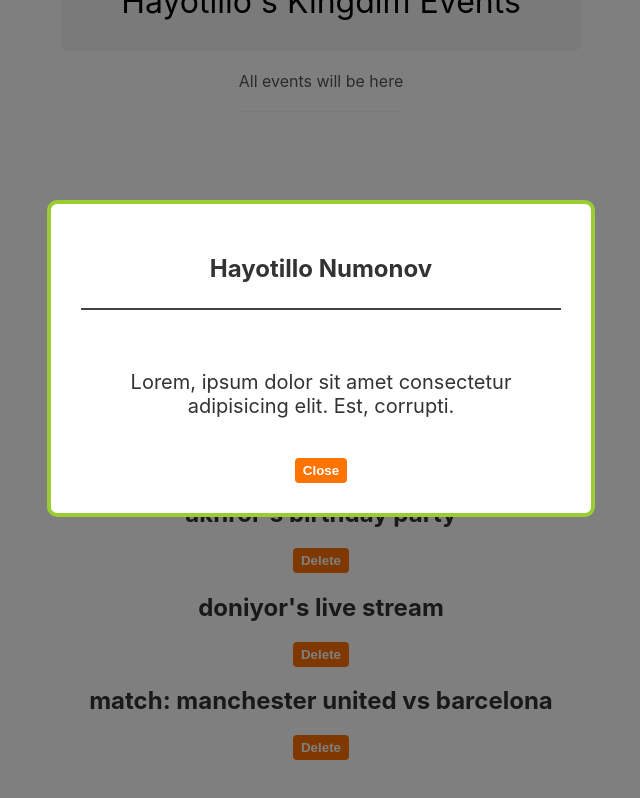
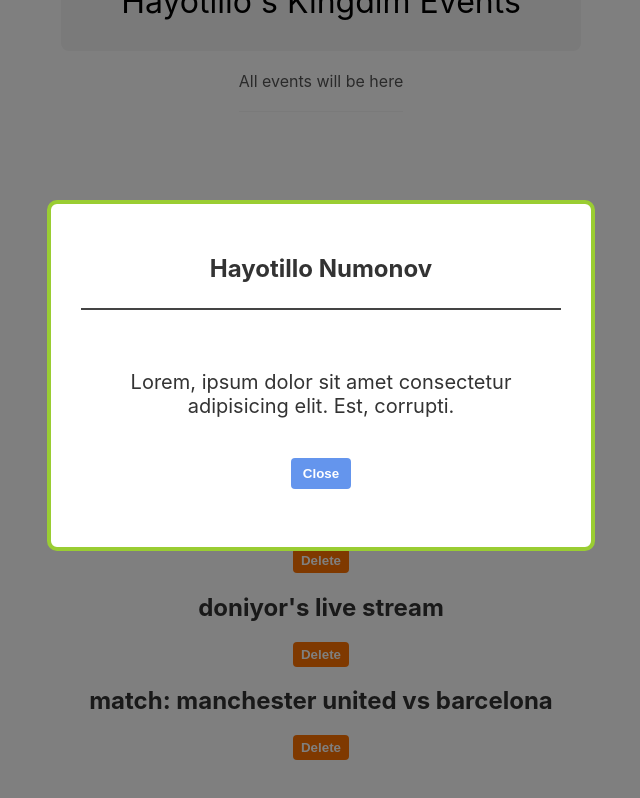
Before and after one commit to hayotillonumonov/my-first-react-app, a React (Create React App) app: page / in a window 1280 px wide. Both pictures are taken after a click on the button "Show modal". Shown: the part 69-867 px from the top of the page, without its empty margins (319-959 px from the left). Built offline with nearby package versions, Linux system fonts and the light colour scheme.

Commit message:
025. Dynamic Class

```diff
--- a/src/components/Modal.css
+++ b/src/components/Modal.css
@@ -23,3 +23,9 @@
 .modal p {
   font-size: 20px;
 }
+
+.modal .modal-btn {
+  background-color: cornflowerblue;
+  padding: 8px 12px;
+  margin-bottom: 28px;
+}
--- a/src/components/Modal.js
+++ b/src/components/Modal.js
@@ -15,7 +15,9 @@ function Modal({ children, closeModal, isModeModal }) {
       >
         {children}
         <br />
-        <button onClick={closeModal}>Close</button>
+        <button className={isModeModal ? "modal-btn" : ""} onClick={closeModal}>
+          Close
+        </button>
       </div>
     </div>,
     document.body
```
